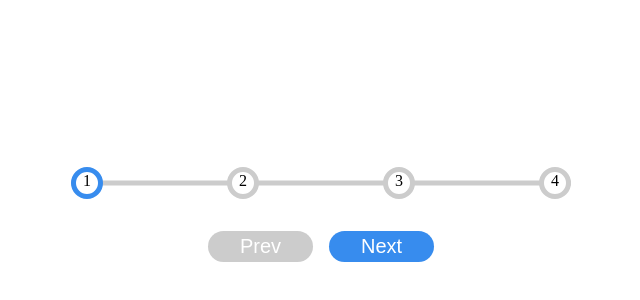
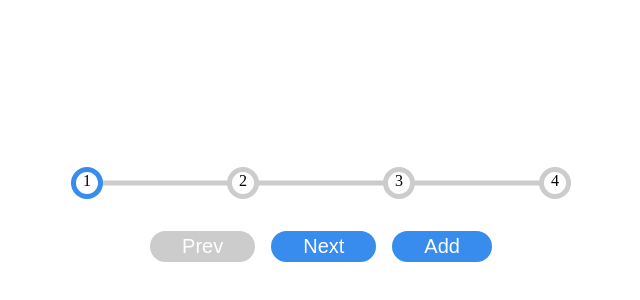
Before and after one commit to andyphl/02-progress-steps, a React (Vite) app in the folder 02-progress-steps-react/: page / in a window 1280 px wide. Shown: the part 186-486 px from the top of the page, without its empty margins (319-959 px from the left). Built offline with nearby package versions, Linux system fonts and the light colour scheme.

Commit message:
[React version] Add adding step feature

```diff
--- a/02-progress-steps-react/src/App.tsx
+++ b/02-progress-steps-react/src/App.tsx
@@ -4,7 +4,7 @@ import { ProgressBar, Container, Btn } from "./components";
 import { useProgress } from "./hook/useProgress";
 
 const App: React.FC = () => {
-  const { steps, currentActive, setCurrentAcvite, setIsTransition } =
+  const { steps, setSteps, currentActive, setCurrentAcvite, setIsTransition } =
     useProgress();
 
   function handlePrevClick(): void {
@@ -21,6 +21,13 @@ const App: React.FC = () => {
     if (currentActive < steps.length) {
       setCurrentAcvite((prevCurrentActive) => prevCurrentActive + 1);
     }
+  }
+
+  function addStep(): void {
+    setSteps((prevSteps) => [
+      ...prevSteps,
+      { id: prevSteps.length + 1, active: false },
+    ]);
   }
 
   return (
@@ -41,6 +48,7 @@ const App: React.FC = () => {
         >
           Next
         </Btn>
+        <Btn handleClick={addStep}>Add</Btn>
       </Container>
     </>
   );
--- a/02-progress-steps-react/src/hook/useProgress.tsx
+++ b/02-progress-steps-react/src/hook/useProgress.tsx
@@ -33,6 +33,7 @@ export const useProgress = () => {
 
   return {
     steps,
+    setSteps,
     currentActive,
     setCurrentAcvite,
     isTransition,
```
